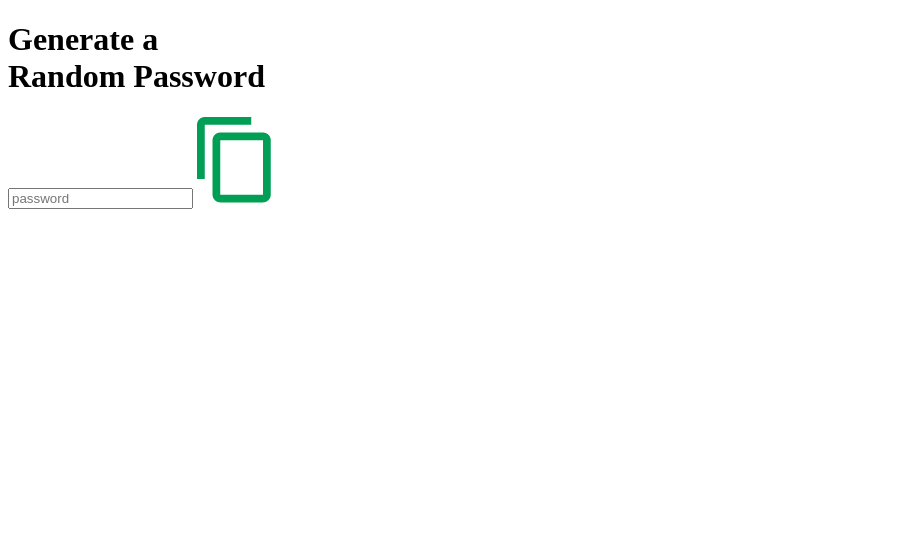
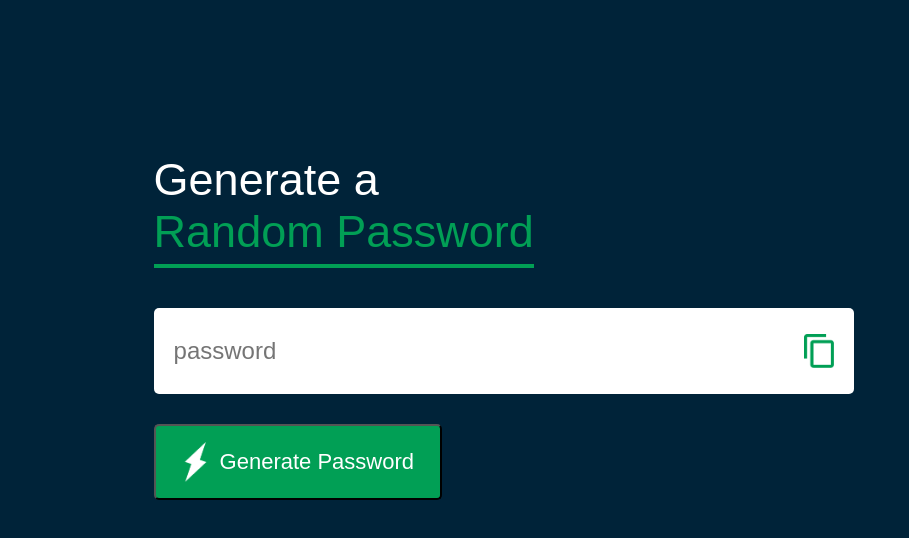
Before and after one commit to Vaaneesh/Password-Generator-project, a plain HTML site: page index.html in a window 1280 px wide. Shown: the whole page, without its empty margins (0-909 px from the left). Drawn offline with Linux system fonts and the light colour scheme.

Commit message:
changes made in html and css files

```diff
--- a/index.html
+++ b/index.html
@@ -8,11 +8,12 @@
 </head>
 <body>
     <div class="container">
-        <h1>Generate a <br> Random Password</h1>
+        <h1>Generate a <br> <span>Random Password</span></h1>
         <div class="display">
             <input type="text" id="password" placeholder="password">
             <img src="imgs/copy.png" alt="">
         </div>
+        <button> <img src="imgs/generate.png">Generate Password</button>
     </div>
 </body>
 </html>
--- a/style.css
+++ b/style.css
@@ -0,0 +1,61 @@
+*{
+    margin: 0;
+    padding: 0;
+    font-family: 'Poppins', sans-serif;
+    box-sizing: border-box;
+}
+body{
+    background:#002339;
+    color: #fff;
+}
+.container{
+    margin: 12%;
+    width: 90%;
+    max-width: 700px;
+}
+.display{
+    width: 100%;
+    margin-top: 50px;
+    margin-bottom: 30px;
+    background: #fff;
+    color: #333;
+    display: flex;
+    align-items: center;
+    justify-content: space-between;
+    padding: 26px 20px;
+    border-radius: 5px;
+}
+.container h1{
+    font-weight: 500;
+    font-size: 45px;
+}
+.container h1 span{
+    color: #019f55;
+    border-bottom: 4px solid #019f55;
+    padding-bottom: 7px;
+}
+.display img{
+    width: 30px;
+    cursor: pointer;
+}
+.display input{
+    border: 0;
+    outline: 0;
+    font-size: 24px;
+}
+.container button img{
+    width: 28px;
+    margin-right: 10px;
+}
+.container button{
+    background-color: #019f55;
+    color: #fff;
+    font-size: 22px;
+    font-weight: 300;
+    display: flex;
+    align-items: center;
+    justify-content: center;
+    padding: 16px 26px;
+    border-radius: 5px;
+    cursor: pointer;
+}
```
